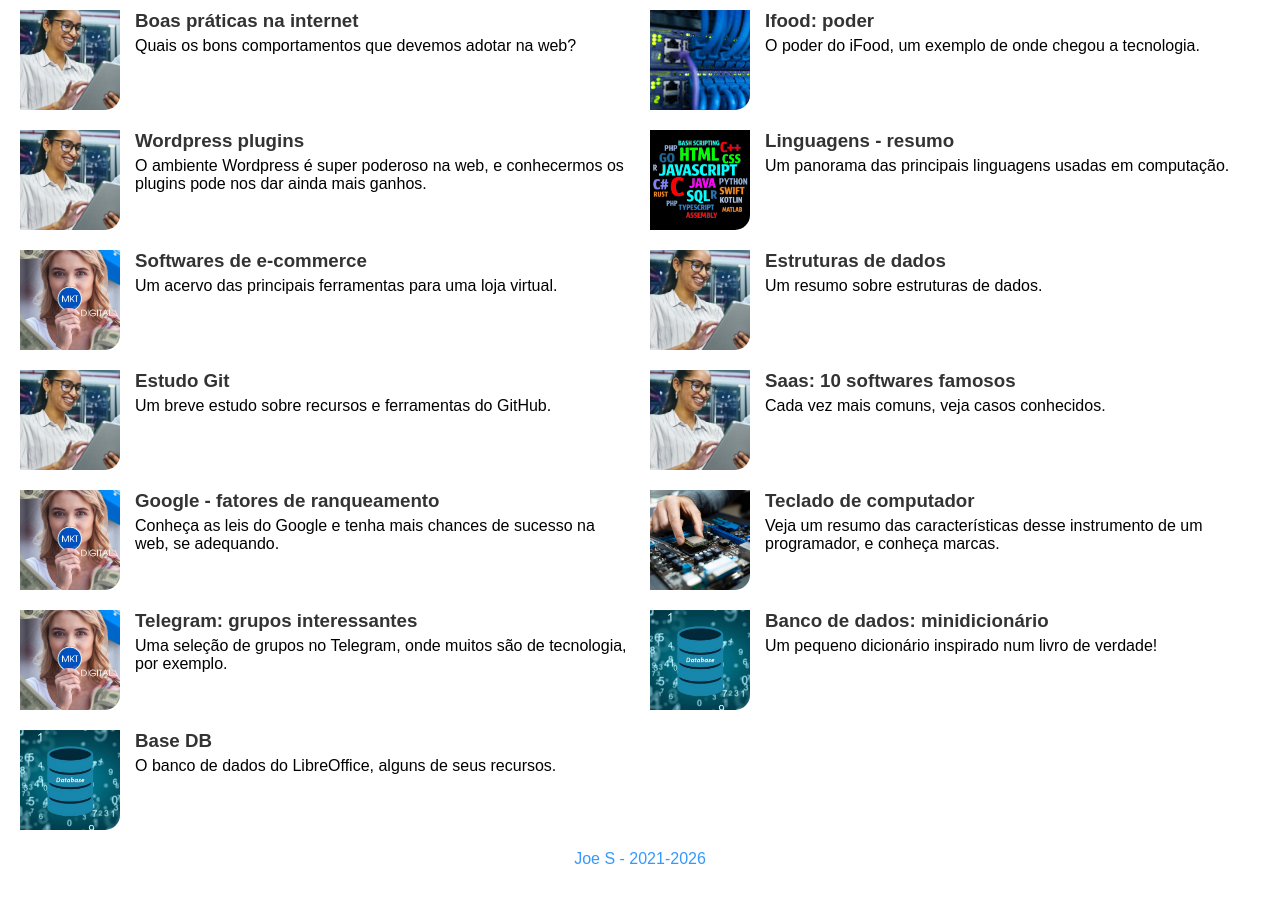
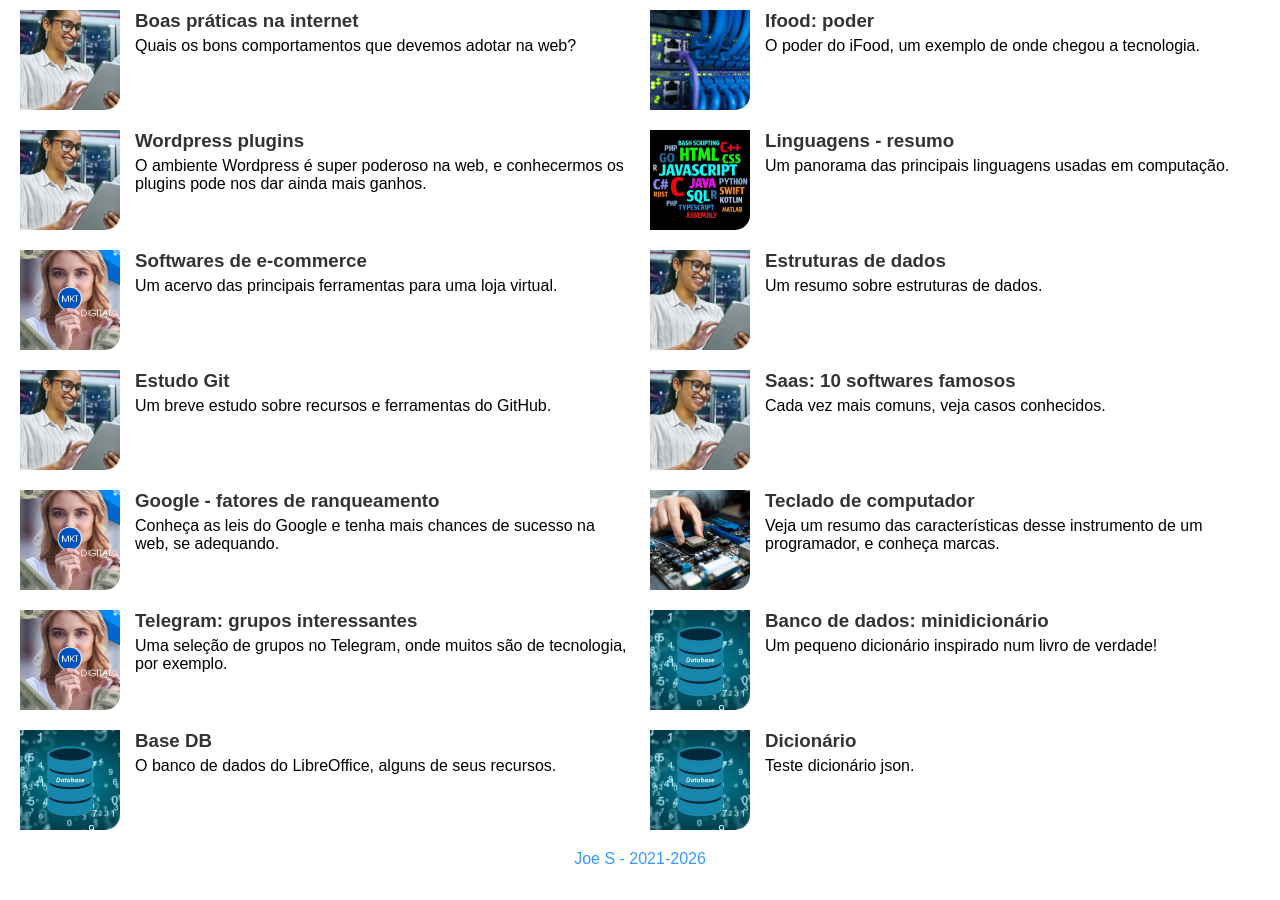
Before and after one commit to Joesynth/joesynth.github.io, a Jekyll site: the page built from index.html, in a window 1280 px wide and 900 px high, scrolled down 1695 px. Built offline with Jekyll 4.4.1, drawn with Linux system fonts in a browser that asks for light colours.

Commit message:
Add link to Dicionário article in index.html

```diff
--- a/index.html
+++ b/index.html
@@ -395,4 +395,15 @@
         </article>
     </a>
 
+
+    <a href="dicionário.html" class="art-link">
+        <article>
+            <img src="image/db.png" alt="Artigo" class="art-img">
+            <div class="art-content">
+                <h3>Dicionário</h3>
+                <p>Teste dicionário json.</p>
+            </div>
+        </article>
+    </a>
+
 </main>
```
